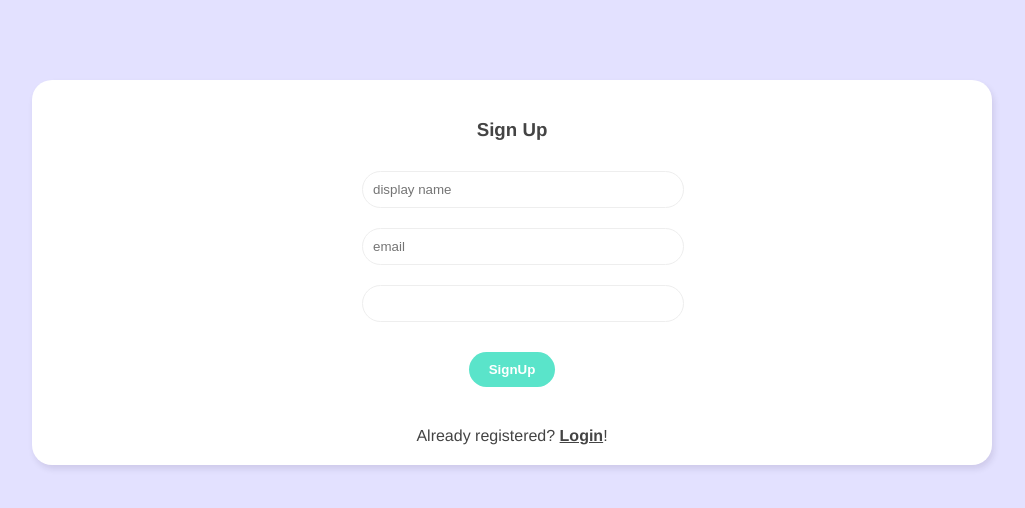
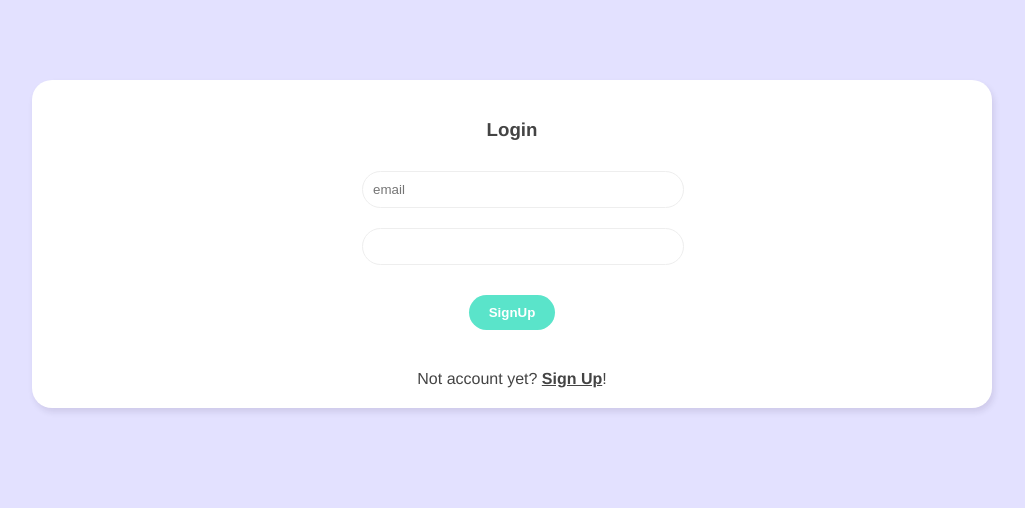
Before and after one commit to elem15/Vue-Firebase, a Vue app in the folder live-chat/: page / in a window 1280 px wide. Shown: the top 508 px of the page, without its empty margins (128-1153 px from the left). Built offline with nearby package versions, Linux system fonts and the light colour scheme.

Commit message:
feat: add logout

```diff
--- a/live-chat/src/components/SignIn.vue
+++ b/live-chat/src/components/SignIn.vue
@@ -16,13 +16,15 @@
 import { ref } from "vue";
 import useLogin from "@/compositions/login";
 export default {
-  setup() {
+  setup(props, context) {
     const { err, login } = useLogin();
     const email = ref("");
     const password = ref("");
     const handleSubmit = async () => {
       const user = await login(email.value, password.value);
-      console.log(user);
+      if (!err.value) {
+        context.emit("enterChat", user);
+      }
     };
     return { email, password, handleSubmit, err };
   },
--- a/live-chat/src/components/SignUp.vue
+++ b/live-chat/src/components/SignUp.vue
@@ -23,7 +23,7 @@
 import { ref } from "vue";
 import useSignup from "@/compositions/signup";
 export default {
-  setup() {
+  setup(props, context) {
     const { err, signup } = useSignup();
     const displayName = ref("");
     const email = ref("");
@@ -31,7 +31,7 @@ export default {
     const handleSubmit = async () => {
       await signup(email.value, password.value, displayName.value);
       if (!err.value) {
-        console.log("user signed up");
+        context.emit("enterChat");
       }
     };
     return { displayName, email, password, handleSubmit, err };
--- a/live-chat/src/router/index.js
+++ b/live-chat/src/router/index.js
@@ -1,11 +1,17 @@
 import { createRouter, createWebHistory } from 'vue-router'
 import Welcome from '../views/Welcome.vue'
+import Chatroom from '../views/Chatroom.vue'
 
 const routes = [
   {
     path: '/',
     name: 'Welcome',
     component: Welcome
+  },
+  {
+    path: '/chatroom',
+    name: 'Chatroom',
+    component: Chatroom
   }
 ]
 
--- a/live-chat/src/views/Welcome.vue
+++ b/live-chat/src/views/Welcome.vue
@@ -2,14 +2,14 @@
   <div class="welcome container">
     <div v-if="loggedIn">
       <h3>Login</h3>
-      <SignIn />
+      <SignIn @enterChat="enterChat" />
       <div>
         Not account yet? <span @click="loggedIn = !loggedIn">Sign Up</span>!
       </div>
     </div>
     <div v-else>
       <h3>Sign Up</h3>
-      <SignUp />
+      <SignUp @enterChat="enterChat" />
       <div>
         Already registered? <span @click="loggedIn = !loggedIn">Login</span>!
       </div>
@@ -21,14 +21,20 @@
 import SignUp from "../components/SignUp.vue";
 import SignIn from "../components/SignIn.vue";
 import { ref } from "vue";
+import { useRouter } from "vue-router";
 export default {
   components: {
     SignUp,
     SignIn,
   },
   setup() {
-    const loggedIn = ref(false);
-    return { loggedIn };
+    const router = useRouter();
+    const loggedIn = ref(true);
+
+    const enterChat = () => {
+      router.push({ name: "Chatroom" });
+    };
+    return { loggedIn, enterChat };
   },
 };
 </script>
```
